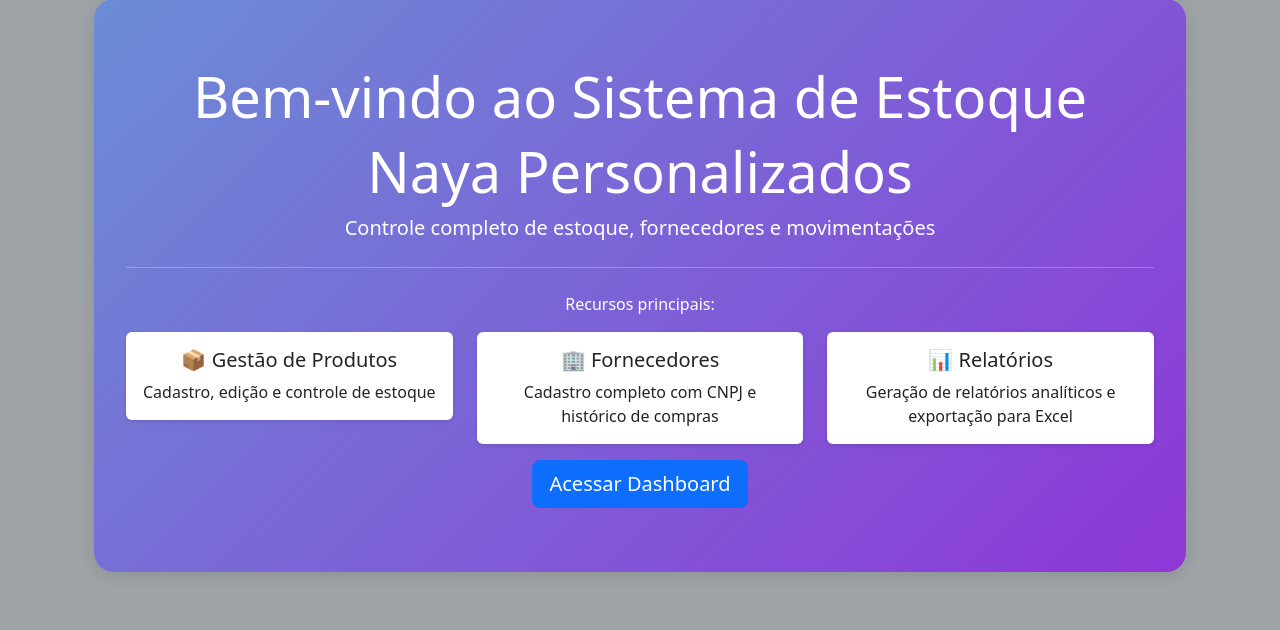
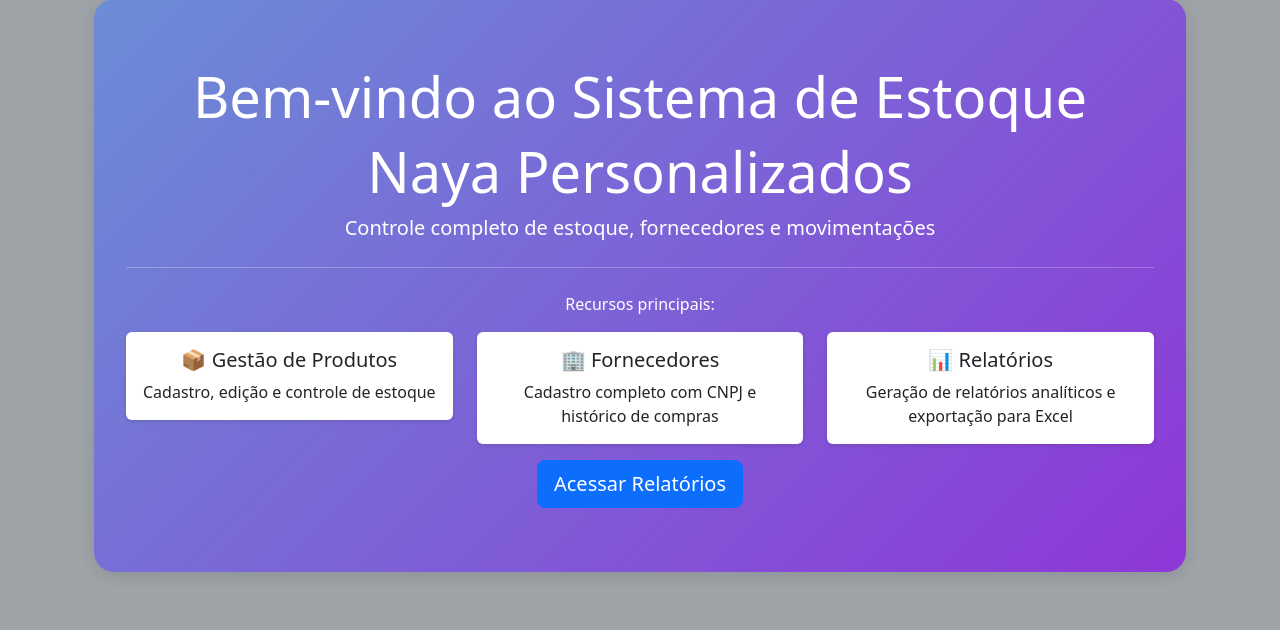
Before and after one commit to Ewertonemc/controle_estoque, a Django app: page / in a window 1280 px wide. Shown: the part 135-765 px from the top of the page. Run offline with Django 5.2, Linux system fonts and the light colour scheme; the visitor is signed in with stand-in values (Sample User, id 1).

```diff
--- a/estoque/templates/estoque/home.html
+++ b/estoque/templates/estoque/home.html
@@ -34,7 +34,7 @@
             </div>
         </div>
         {% if user.is_authenticated %}
-            <a class="btn btn-primary btn-lg" href="{% url 'dashboard' %}" role="button">Acessar Dashboard</a>
+            <a class="btn btn-primary btn-lg" href="{% url 'analytics' %}" role="button">Acessar Relatórios</a>
         {% else %}
             <a class="btn btn-primary btn-lg" href="{% url 'login' %}" role="button">Login</a>
             <a class="btn btn-success btn-lg" href="{% url 'admin:index' %}" role="button">Admin</a>
```
Also changed, not shown: estoque/templates/estoque/dashboard.html (added).
